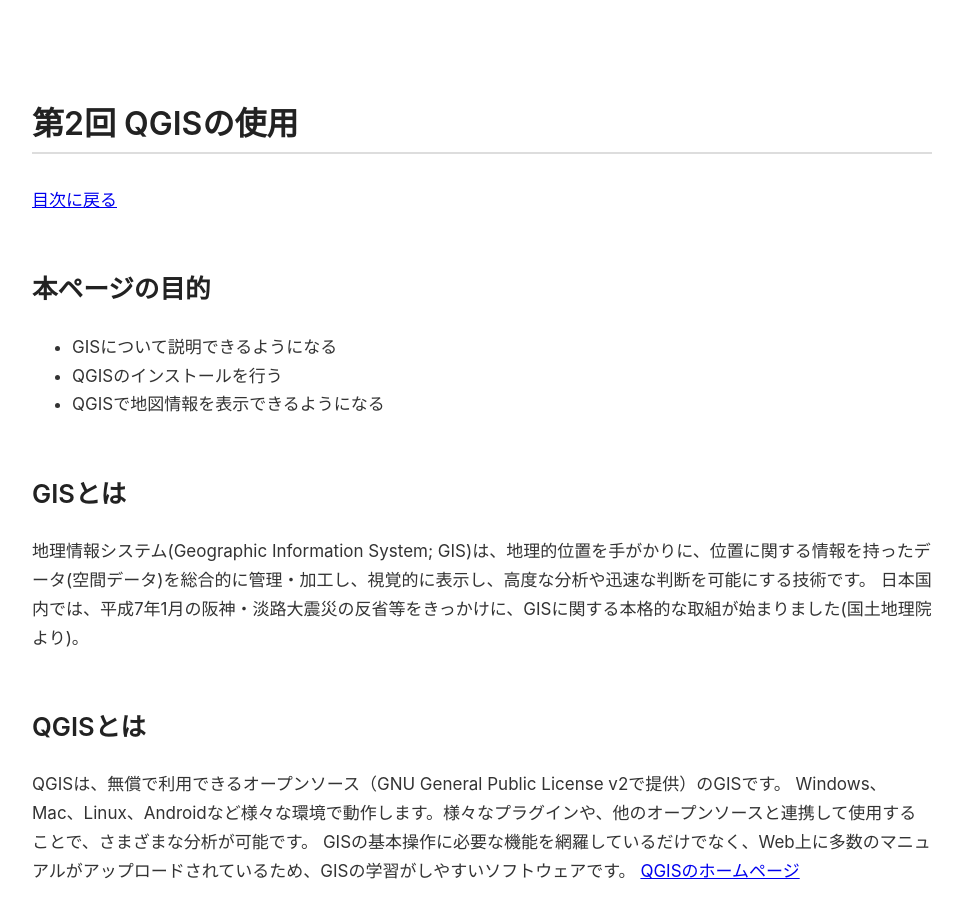
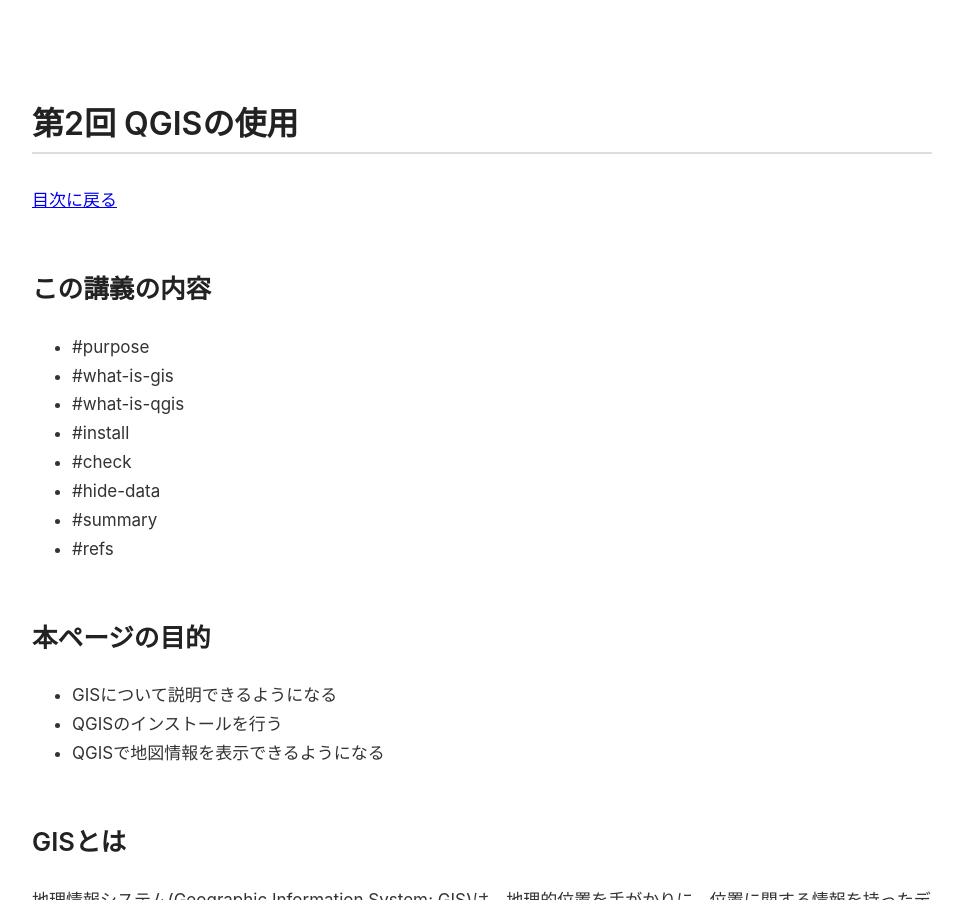
Before and after one commit to MasayaMatsushita/spatiotemporal-analysis, a Jekyll site: the page built from docs/lec/02-intro-qgis.md, in a window 1280 px wide and 900 px high. Shown: the whole window, without its empty margins (158-1121 px from the left). Built offline with Jekyll 4.4.1, drawn with Linux system fonts in a browser that asks for light colours; our own code applies the rules of GitHub Pages for plain Markdown files.

Commit message:
各節のリンク先を作成

```diff
--- a/docs/lec/02-intro-qgis.md
+++ b/docs/lec/02-intro-qgis.md
@@ -8,25 +8,38 @@
 
 [目次に戻る](../index.md)
 
-## 本ページの目的
+## この講義の内容
+
+{: .card }
+
+- #purpose
+- #what-is-gis
+- #what-is-qgis
+- #install
+- #check
+- #hide-data
+- #summary
+- #refs
+
+## 本ページの目的 {#purpose}
 
 - GISについて説明できるようになる
 - QGISのインストールを行う
 - QGISで地図情報を表示できるようになる
 
-## GISとは
+## GISとは {#what-is-gis}
 
 地理情報システム(Geographic Information System; GIS)は、地理的位置を手がかりに、位置に関する情報を持ったデータ(空間データ)を総合的に管理・加工し、視覚的に表示し、高度な分析や迅速な判断を可能にする技術です。
 日本国内では、平成7年1月の阪神・淡路大震災の反省等をきっかけに、GISに関する本格的な取組が始まりました(国土地理院より)。
 
-## QGISとは
+## QGISとは {#what-is-qgis}
 
 QGISは、無償で利用できるオープンソース（GNU General Public License v2で提供）のGISです。
 Windows、Mac、Linux、Androidなど様々な環境で動作します。様々なプラグインや、他のオープンソースと連携して使用することで、さまざまな分析が可能です。
 GISの基本操作に必要な機能を網羅しているだけでなく、Web上に多数のマニュアルがアップロードされているため、GISの学習がしやすいソフトウェアです。
 [QGISのホームページ](https://qgis.org/)
 
-## QGISのインストール
+## QGISのインストール {#install}
 
 自分のパソコンにQGISをインストールしてみましょう。
 初めに、[公式のダウンロードサイト](https://qgis.org/download/)を開き、自身のパソコンにあったファイルをダウンロードしてください。
@@ -50,7 +63,7 @@
 dmgファイルを展開し、QGISのアイコンをアプリケーションフォルダにD&D（ドラッグ＆ドロップ）するとインストールが完了します。
 (注)macOS側でセキュリティの警告が出る場合があります。その場合は、「プライバシーとセキュリティ」設定でそのアプリのアクセス権をオンにすることで、アプリを許可することができます。
 
-## QGISの動作確認
+## QGISの動作確認 {#check}
 
 インストールしたQGISの動作確認の一環で、小金井市に存在する公共施設内のAED設置箇所の可視化を挑戦してみましょう。
 
@@ -139,7 +152,7 @@
 ![picture](../materials/02/figure_12.webp)
 確かに、隣の小平市の施設内にあることが確認できました。
 
-### 不必要なデータの非表示
+## 不必要なデータの非表示 {#hide-data}
 
 データ分析をする上で、小平市にあるデータのような本来想定されていないデータの取り扱いをどうするかが重要になります。
 今回は、小金井市にあるデータだけをみたいという想定で、それ以外のデータを非表示にしてみましょう。
@@ -166,7 +179,7 @@
 
 *(重要) このデータは「領域分析」で使用しますので必ず**保存**してください。
 
-## まとめ
+## まとめ {#summary}
 
 本ページでは、以下の事項について学習しました
 
@@ -174,7 +187,7 @@
 - QGISのインストールを行う
 - QGIS上に地図情報を表示して分析する準備を整える
 
-## 参考資料
+## 参考資料 {#refs}
 
 本教材は以下の資料をもとに作成しました。
 
```
